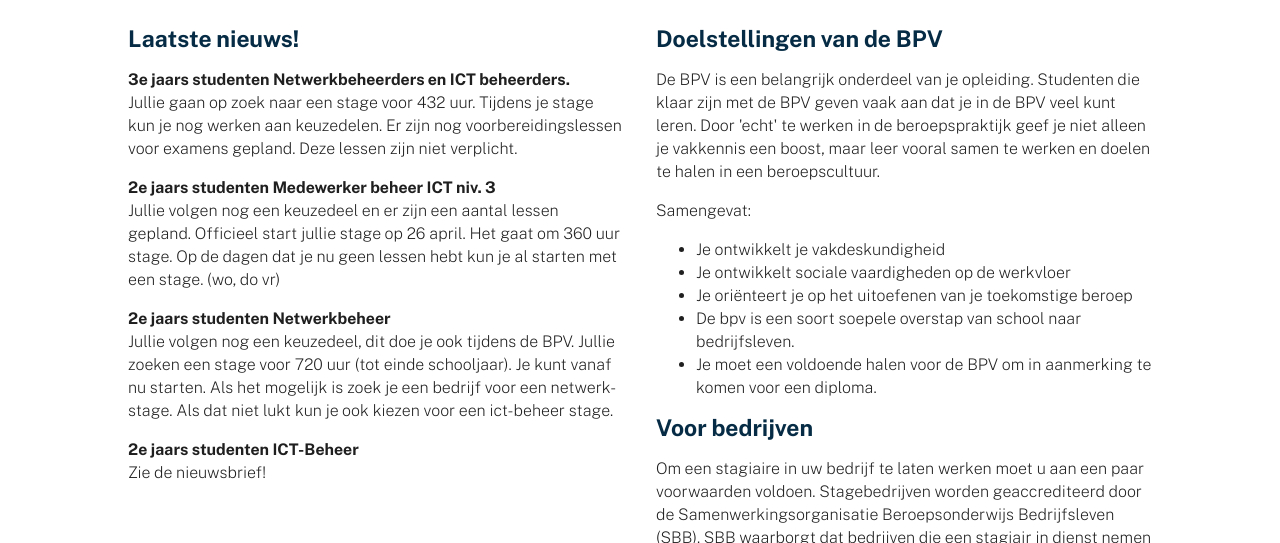
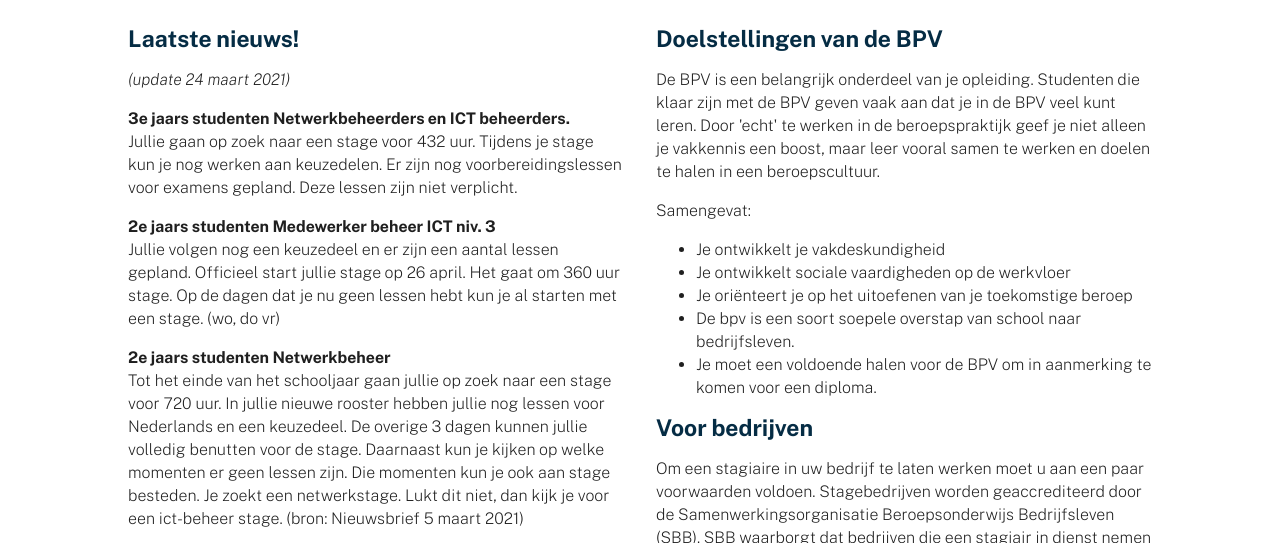
Before and after one commit to siewers32/ictbpvwc, a website: page public_html/index.html in a window 1280 px wide. Shown: the part 213-756 px from the top of the page. Drawn offline with Linux system fonts and the light colour scheme.

Commit message:
Nieuwsbrief update

```diff
--- a/public_html/index.html
+++ b/public_html/index.html
@@ -39,7 +39,8 @@
     <h1>BPV ICT opleidingen</h1>
     <article>
         <div class="col">
-            <h3>Laatste nieuws!</h3>
+            <h3>Laatste nieuws! </h3>
+            <i>(update 24 maart 2021)</i>
             <p>
                 <b>3e jaars studenten Netwerkbeheerders en ICT beheerders.</b><br/>
                 Jullie gaan op zoek naar een stage voor 432 uur. Tijdens je stage kun je nog werken aan keuzedelen. Er
@@ -53,14 +54,15 @@
             </p>
             <p>
                 <b>2e jaars studenten Netwerkbeheer</b><br/>
-                Jullie volgen nog een keuzedeel, dit doe je ook tijdens de BPV. Jullie zoeken een stage voor 720 uur
-                (tot einde schooljaar). Je kunt vanaf nu starten. Als het mogelijk
-                is zoek je een bedrijf voor een netwerk-stage. Als dat niet lukt kun je ook kiezen voor een ict-beheer
-                stage.
+                Tot het einde van het schooljaar gaan jullie op zoek naar een stage voor 720 uur. In jullie nieuwe rooster hebben jullie nog lessen voor Nederlands en een keuzedeel. De overige 3 dagen kunnen jullie volledig benutten voor de stage. Daarnaast kun je kijken op welke momenten er geen lessen zijn. Die momenten kun je ook aan stage besteden.
+Je zoekt een netwerkstage. Lukt dit niet, dan kijk je voor een ict-beheer stage. (bron: Nieuwsbrief 5 maart 2021)
+
             </p>
             <p>
                 <b>2e jaars studenten ICT-Beheer</b><br/>
-                Zie de nieuwsbrief!
+                Tot het einde van het schooljaar gaan jullie op zoek naar een stage voor 2 dagen in de week (donderdag en vrijdag). Daarnaast volgen jullie op maandag, dinsdag en woensdag de lessen die in het rooster staan.
+Daarnaast kun je kijken op welke momenten er geen lessen zijn. Die momenten kun je ook aan stage besteden.  (bron: Nieuwsbrief 5 maart 2021)
+
             </p>
         </div>
         <div class="col">
```
Also changed, not shown: src/index.html (+8 -6 lines).
